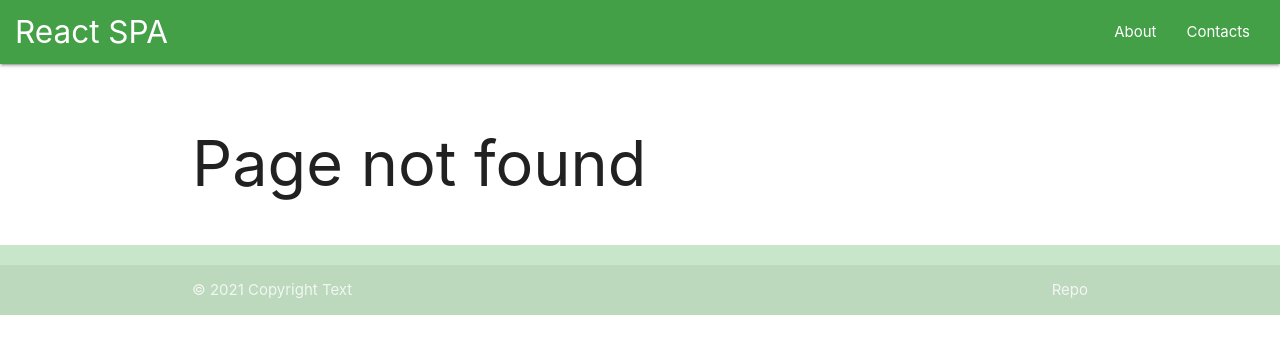
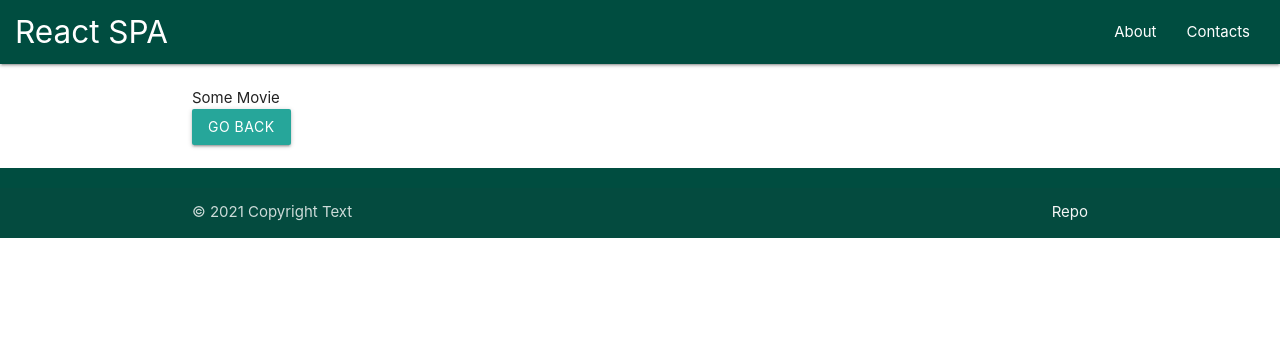
Before and after one commit to Dmitriifd/react-router-spa, a React (Create React App) app: page /movies/1 in a window 1280 px wide. Before the commit this address had no page. Shown: the top 354 px of the page. Built offline with nearby package versions, Linux system fonts and the light colour scheme.

Commit message:
API настройка методов

```diff
--- a/src/App.js
+++ b/src/App.js
@@ -11,6 +11,7 @@ import {
 import { About } from './pages/About'
 import { Home } from './pages/Home'
 import { Contact } from './pages/Contact'
+import { Movie } from './pages/Movie'
 import { NotFound } from './pages/NotFound'
 
 function App() {
@@ -25,6 +26,7 @@ function App() {
             <Route exac path="/" element={<Home />} />
             <Route path="/about" element={<About />} />
             <Route path="/contacts" element={<Contact />} />
+            <Route path="/movies/:id" element={<Movie />} />
             <Route path="*" element={<NotFound />} />
           </Routes>
         </main>
--- a/src/components/Footer.jsx
+++ b/src/components/Footer.jsx
@@ -1,6 +1,6 @@
 function Footer() {
 	return (
-		<footer className='page-footer green lighten-4'>
+		<footer className='page-footer teal darken-4'>
 			<div className='footer-copyright'>
 				<div className='container'>
 					© {new Date().getFullYear()} Copyright Text
--- a/src/components/Header.jsx
+++ b/src/components/Header.jsx
@@ -2,7 +2,7 @@ import {Link} from 'react-router-dom'
 
 function Header() {
 	return (
-		<nav className='green darken-1'>
+		<nav className='teal darken-4'>
 			<div className='nav-wrapper'>
 				<Link to='/' className='brand-logo'>
 					React SPA
--- /dev/null
+++ b/src/config.js
@@ -0,0 +1,4 @@
+const API_KEY = '1';
+const API_URL = `https://www.themealdb.com/api/json/v1/${API_KEY}/`;
+
+export { API_URL }
--- /dev/null
+++ b/src/pages/Movie.jsx
@@ -0,0 +1,18 @@
+import React from 'react';
+import { useParams, useNavigate } from 'react-router-dom';
+
+const Movie = () => {
+    const {title} = useParams();
+    const value = useNavigate();
+
+    // www.themealdb.com/api/json/v1/1/random.php
+
+    return (
+			<>
+				<div>Some Movie </div>
+				<button className='btn'>Go Back {title}</button>
+			</>
+		);
+};
+
+export {Movie}
```
Also changed, not shown: src/api.js (added, +18 -0 lines).
